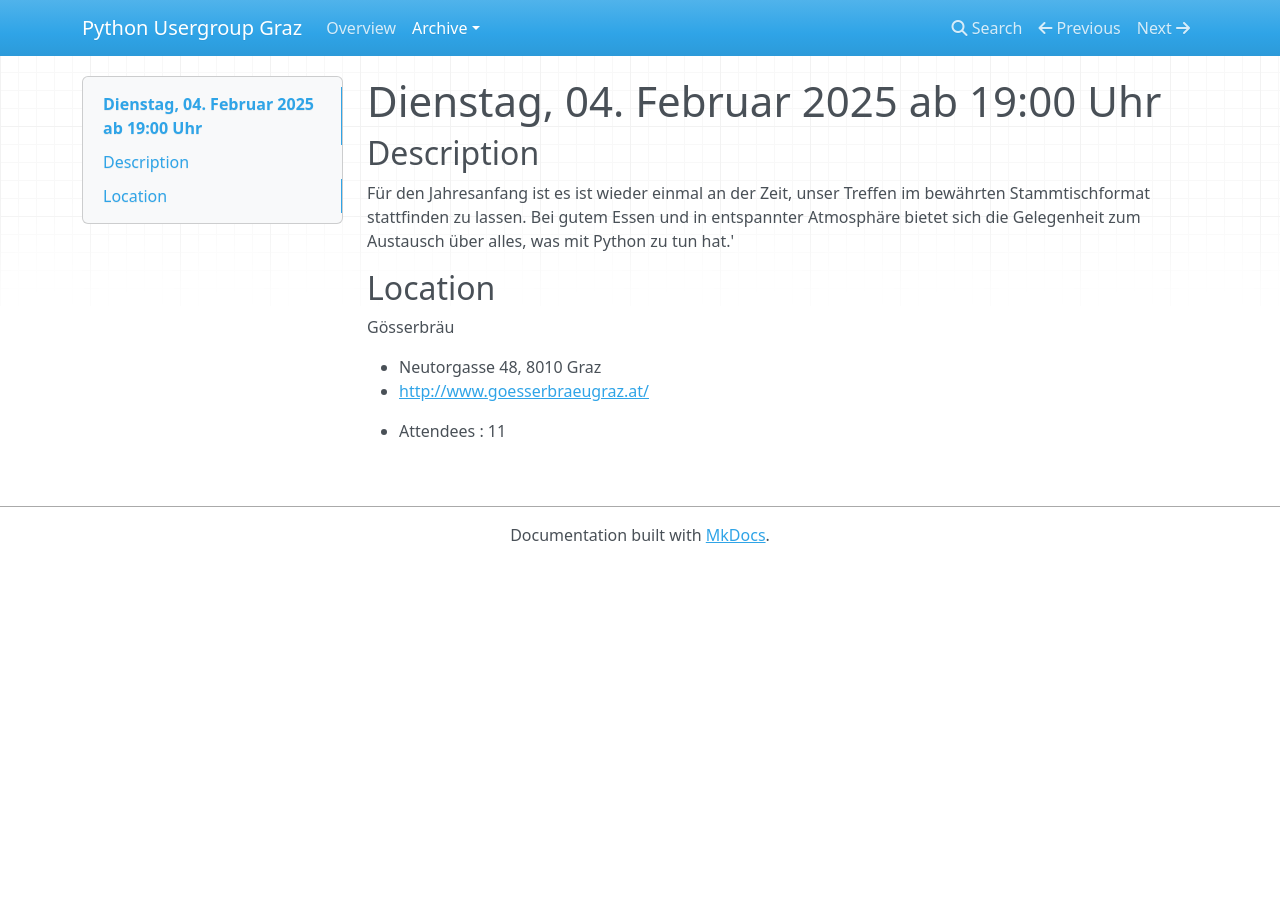
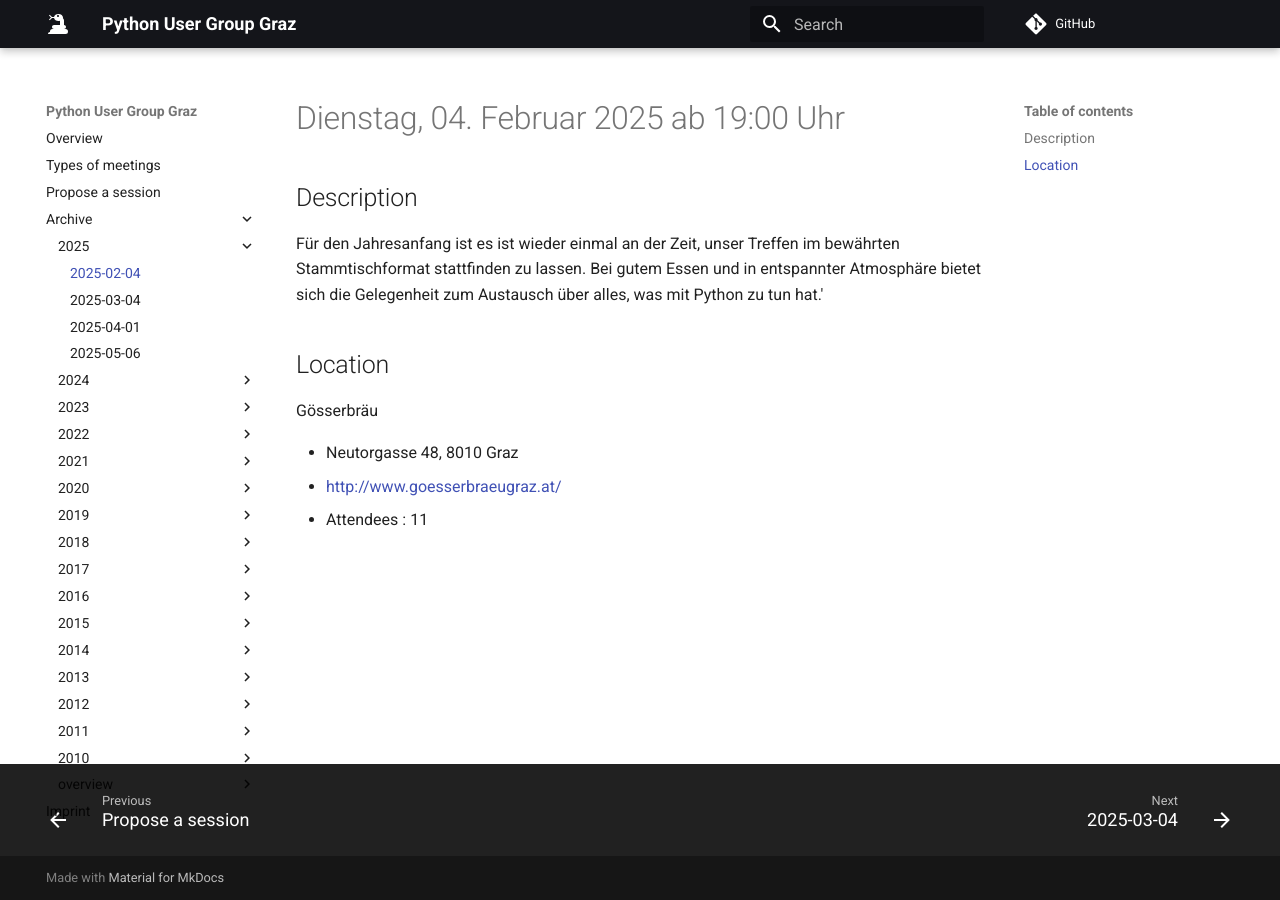
Before and after one commit to pygraz/ghp-website, an MkDocs documentation site: the page built from docs/meetings/2025/2025-02-04.md, in a window 1280 px wide. Built offline with MkDocs 1.6.1 and Material for MkDocs 9.7.7, drawn with Linux system fonts in a browser that asks for light colours; nearby versions of some CDN libraries; comment, search, counter and statistics services are not loaded.

Commit message:
added content
- updated mkdocs.yml
- updated .pre-commit-config.yaml

```diff
--- a/.pre-commit-config.yaml
+++ b/.pre-commit-config.yaml
@@ -27,6 +27,7 @@ repos:
       - id: check-toml
       - id: check-xml
       - id: check-yaml
+        exclude: '^mkdocs\.yml$'
       - id: debug-statements
       - id: end-of-file-fixer
       - id: mixed-line-ending
--- a/mkdocs.yml
+++ b/mkdocs.yml
@@ -1,10 +1,32 @@
-site_name: Python Usergroup Graz
+site_name: Python User Group Graz
 site_url: https://pygraz.org
 site_author: "Python Usergroup Graz"
 site_description: "The homepage of the Python Community in Graz, Austria"
 
+repo_url: https://github.com/pygraz/ghp-website
+
+theme:
+  name: material
+  palette:
+    primary: black
+    accent: cyan
+  features:
+    - navigation.footer
+  icon:
+    logo: material/snake
+
+markdown_extensions:
+  - attr_list
+  - pymdownx.emoji:
+      emoji_index: "!!python/name:material.extensions.emoji.twemoji"
+      emoji_generator: "!!python/name:material.extensions.emoji.to_svg"
+  - toc:
+      permalink: true
+
 nav:
   - Overview: index.md
+  - "Types of meetings": "meeting_types.md"
+  - "Propose a session": "session_proposal.md"
   - "Archive":
       - "2025":
           - "2025-02-04": "meetings/2025/2025-02-04.md"
@@ -179,3 +201,5 @@ nav:
           - "2012 on one page": "meetings/2012/index.md"
           - "2011 on one page": "meetings/2011/index.md"
           - "2010 on one page": "meetings/2010/index.md"
+
+  - "Imprint": "imprint.md"
--- a/pyproject.toml
+++ b/pyproject.toml
@@ -5,6 +5,7 @@ description = "Website of Python user group Graz using GitHub pages"
 requires-python = ">=3.12, <4"
 dependencies = [
     "mkdocs>=1.6.1",
+    "mkdocs-material>=9.6.13",
     "pre-commit>=4.2.0",
     "ruff>=0.11.2",
 ]
```
Also changed, not shown: docs/imprint.md (added, +11 -0 lines), docs/index.md (+24 -2 lines), docs/meeting_types.md (added, +18 -0 lines), docs/session_proposal.md (added, +11 -0 lines), docs/img/python-logo-master-v3-TM.png (added), 1 other file.
